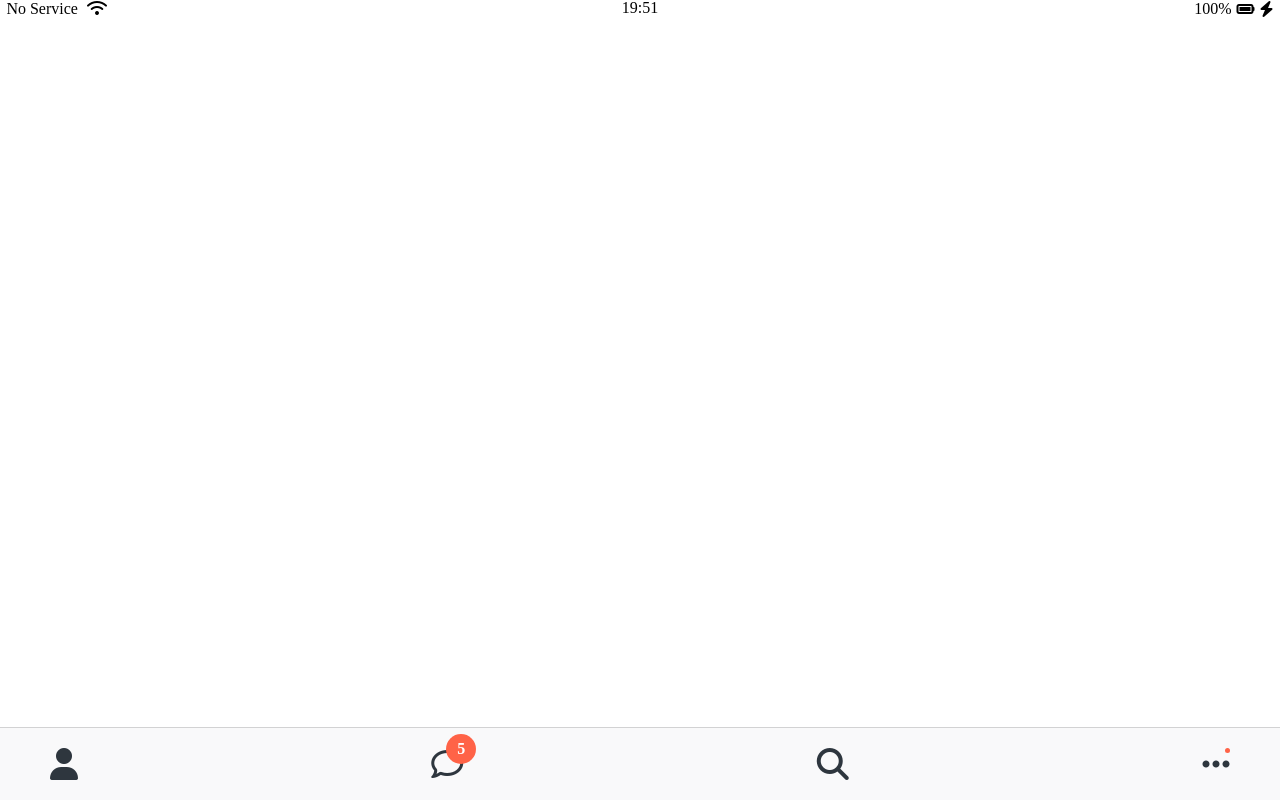
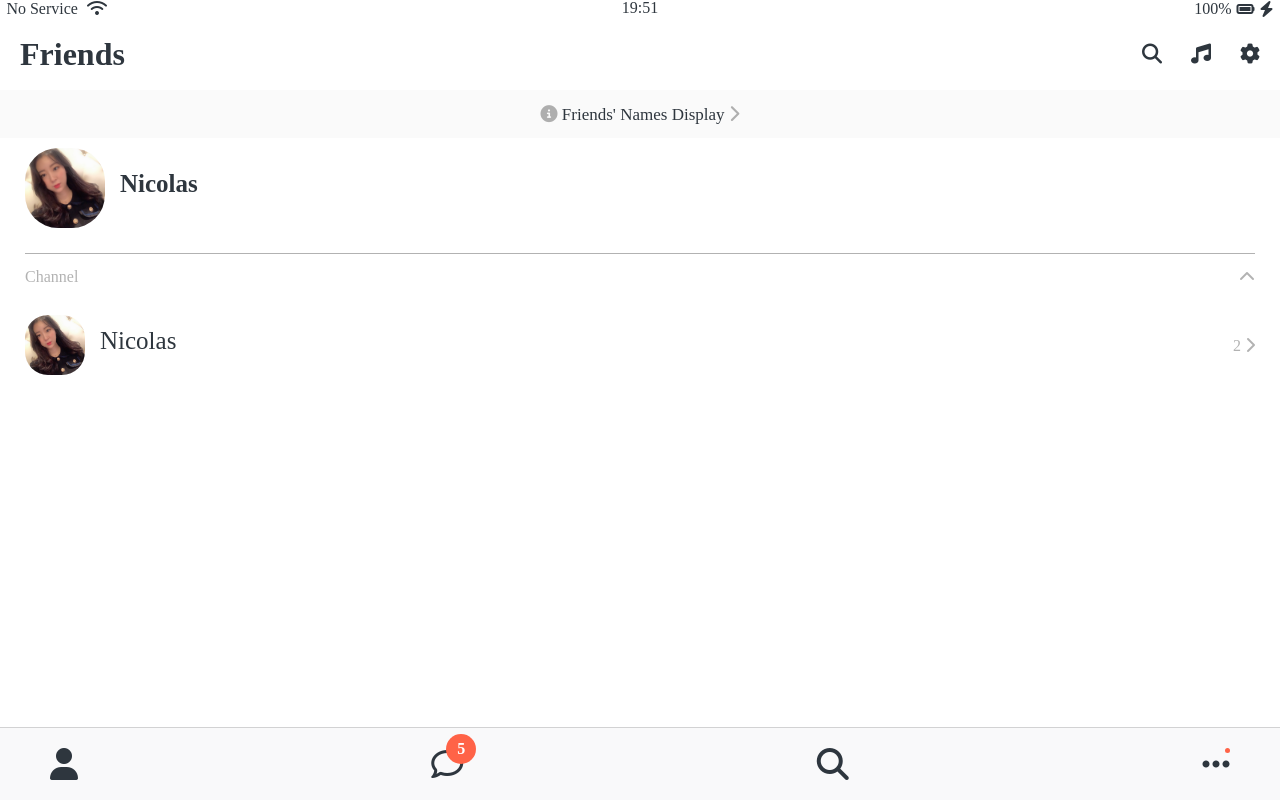
Before and after one commit to juuunobae/kokoa-clone-2020, a plain HTML site: page friends.html in a window 1280 px wide. Drawn offline with Linux system fonts and the light colour scheme; files whose address does not match are found by name.

Commit message:
Finishing Friends Screen

```diff
--- /dev/null
+++ b/css/componentes/screen-hader.css
@@ -0,0 +1,16 @@
+.screen-header {
+    margin-top: 18px;
+    display: flex;
+    justify-content: space-between;
+    align-items: center;
+    padding: 20px 20px;
+}
+
+.screen-header__title {
+    font-size: 32px;
+    font-weight: 700;
+}
+
+.screen-header__icon span{
+    margin-left: 25px;
+}
--- /dev/null
+++ b/css/componentes/user-component.css
@@ -0,0 +1,49 @@
+.user-component {
+    justify-content: space-between;
+}
+
+.user-component,
+.user-component__column:first-child {
+    display: flex;
+    align-items: center;
+}
+
+.user-component__avatar{
+    width: 70px;
+    height: 70px;
+    border-radius: 27px;
+}
+
+.user-component__text {
+    margin-left: 15px;
+}
+
+.user-component__title {
+    font-size: 25px;
+    font-weight: 600;
+    margin-bottom: 10px;
+}
+
+.user-component__subtitle {
+    color: rgba(0, 0, 0, 0.3);
+}
+
+.user-component__avatar--xl {
+    width: 80px;
+    height: 80px;
+    border-radius: 33px;
+}
+
+.user-component__avatar--sm {
+    width: 60px;
+    height: 60px;
+    border-radius: 23px;
+}
+
+.user-component__title--not-bold {
+    font-weight: 400;
+}
+
+.user-component__column:last-child {
+    color: rgba(0, 0, 0, 0.3);
+}
--- /dev/null
+++ b/css/screen/friends.css
@@ -0,0 +1,29 @@
+#friends-display-link {
+    font-size: 17px;
+    display: block;
+    text-align: center;
+    background-color: #fafafa;
+    padding: 15px 0px;
+    margin-bottom: 10px;
+}
+
+#friends-display-link i {
+    color: rgba(0, 0, 0, 0.3);
+}
+
+.friends-screen {
+    padding: 0px var(--horizontal-space);
+}
+
+.friends-screen__channel {
+    border-top: 0.5px solid rgba(0, 0, 0, 0.3);
+    margin-top: 25px;
+    padding-top: 15px;
+}
+
+.friends-screen__channel-header {
+    display: flex;
+    margin-bottom: 30px;
+    justify-content: space-between;
+    color:rgba(0, 0, 0, 0.3);
+}
--- a/css/styles.css
+++ b/css/styles.css
@@ -4,9 +4,16 @@
 /* Componens */
 @import 'componentes/status-bar.css';
 @import 'componentes/nav-bar.css';
+@import 'componentes/screen-hader.css';
+@import 'componentes/user-component.css';
 
 /* Screens */
 @import 'screen/login.css';
+@import 'screen/friends.css';
+
+body {
+    color: #2e363e;
+}
 
 
 .welcome-header {
--- a/css/variables.css
+++ b/css/variables.css
@@ -1,3 +1,4 @@
 :root {
     --yellow: #FEE200;
+    --horizontal-space: 25px;
 }
--- a/friends.html
+++ b/friends.html
@@ -1,11 +1,13 @@
 <!DOCTYPE html>
 <html lang="en">
+
 <head>
     <meta charset="UTF-8">
     <meta name="viewport" content="width=device-width, initial-scale=1.0">
     <link rel="stylesheet" href="css/styles.css">
     <title>Document</title>
 </head>
+
 <body>
     <div class="status-bar">
         <div class="status-bar__column">
@@ -21,6 +23,57 @@
             <i class="fas fa-bolt"></i>
         </div>
     </div>
+
+    <header class="screen-header">
+        <div class="screen-header__title">Friends</div>
+        <div class="screen-header__icon">
+            <span><i class="fas fa-search fa-lg"></i></span>
+            <span><i class="fas fa-music fa-lg"></i></span>
+            <span><i class="fas fa-cog fa-lg"></i></span>
+        </div>
+    </header>
+
+    <a href="#" id="friends-display-link">
+        <i class="fas fa-info-circle"></i>
+        Friends' Names Display
+        <i class="fas fa-chevron-right"></i>
+    </a>
+
+
+    <main class="friends-screen">
+        <div class="user-component">
+            <div class="user-component__column">
+                <img class="user-component__avatar user-component__avatar--xl" src="k.jpeg" alt="">
+                <div class="user-component__text">
+                    <h4 class="user-component__title">Nicolas</h4>
+                    <!-- <h6 class="user-component__subtitle">this naxt whatever</h6> -->
+                </div>
+            </div>
+            <div class="user-component__column"></div>
+        </div>
+
+        <div class="friends-screen__channel">
+            <div class="friends-screen__channel-header">
+                <span>Channel</span>
+                <i class="fas fa-chevron-up"></i>
+            </div>
+        </div>
+        <div class="user-component">
+            <div class="user-component__column">
+                <img class="user-component__avatar user-component__avatar--sm" src="k.jpeg" alt="">
+                <div class="user-component__text">
+                    <h4 class="user-component__title user-component__title--not-bold">Nicolas</h4>
+                    <!-- <h6 class="user-component__subtitle">this naxt whatever</h6> -->
+                </div>
+            </div>
+            <div class="user-component__column">
+                <span>2</span>
+                <i class="fas fa-chevron-right"></i>
+            </div>
+        </div>
+    </main>
+
+
 
     <nav class='nav'>
         <ul class="nav__list">
@@ -42,4 +95,5 @@
     </nav>
     <script src="https://kit.fontawesome.com/7963925041.js" crossorigin="anonymous"></script>
 </body>
+
 </html>
```
Also changed, not shown: k.jpeg (added), 1 other file.
